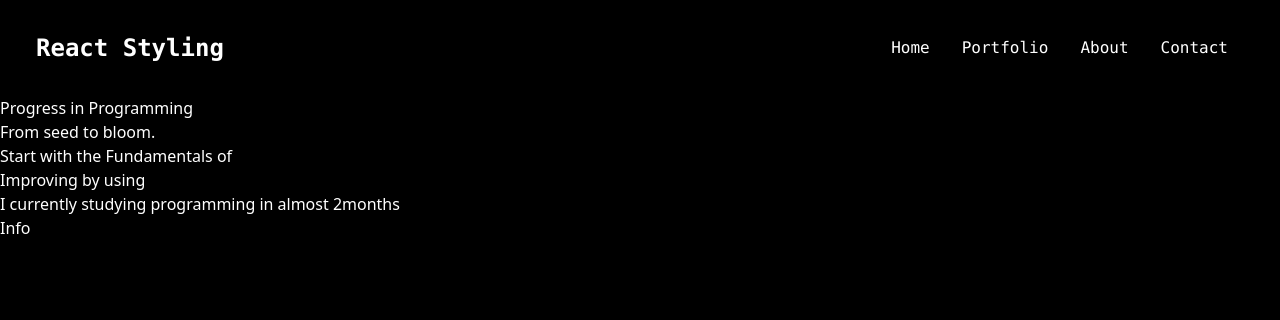
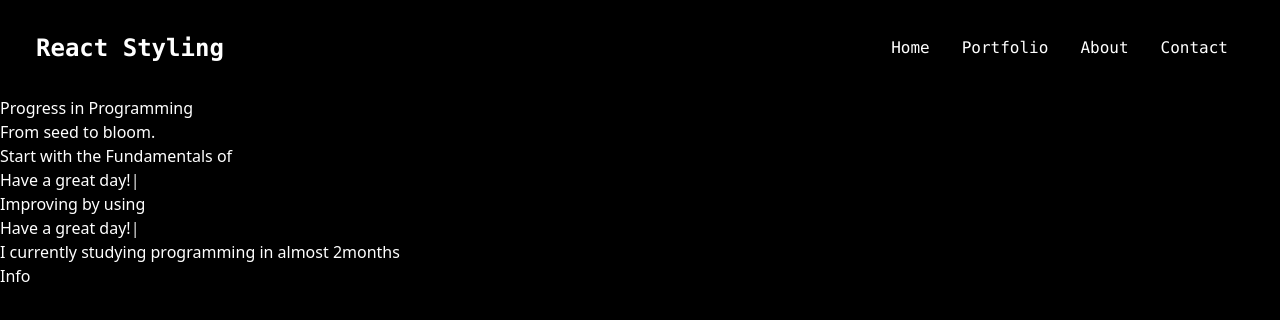
Before and after one commit to Rej327/writing-react-tailwindcss, a React (Create React App) app: page / in a window 1280 px wide. Shown: the top 320 px of the page. Built offline with nearby package versions, Linux system fonts and the light colour scheme.

Commit message:
adding typed react

```diff
--- a/src/components/Hero.js
+++ b/src/components/Hero.js
@@ -1,4 +1,5 @@
 import React from "react";
+import Typed from "react-typed";
 
 const Hero = () => {
   return (
@@ -8,8 +9,9 @@ const Hero = () => {
         <h1>From seed to bloom.</h1>
         <div>
           <p>Start with the Fundamentals of </p>
-
+          <Typed />
           <p>Improving by using </p>
+          <Typed />
         </div>
         <p>I currently studying programming in almost 2months</p>
         <button>Info</button>
```
